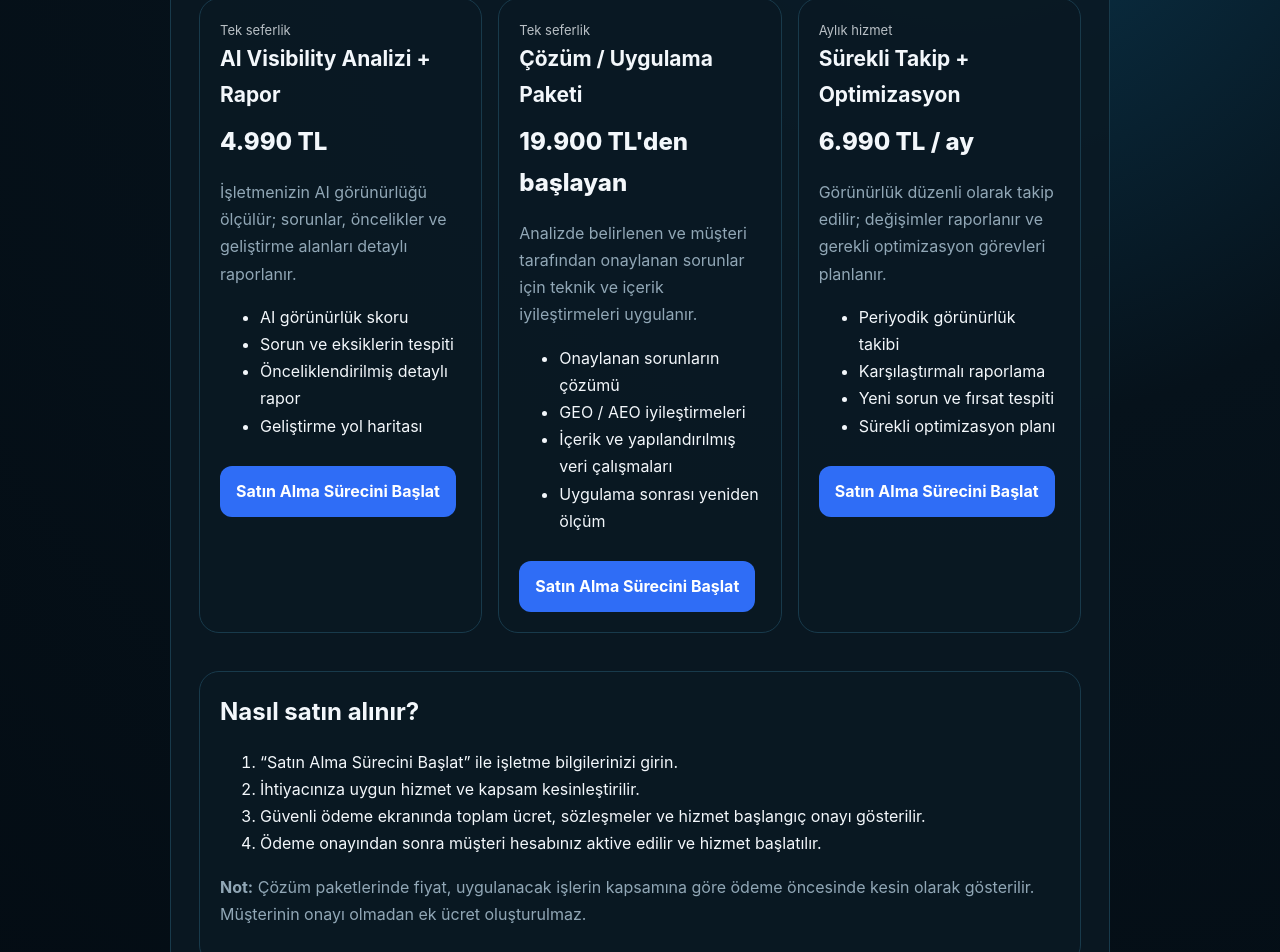
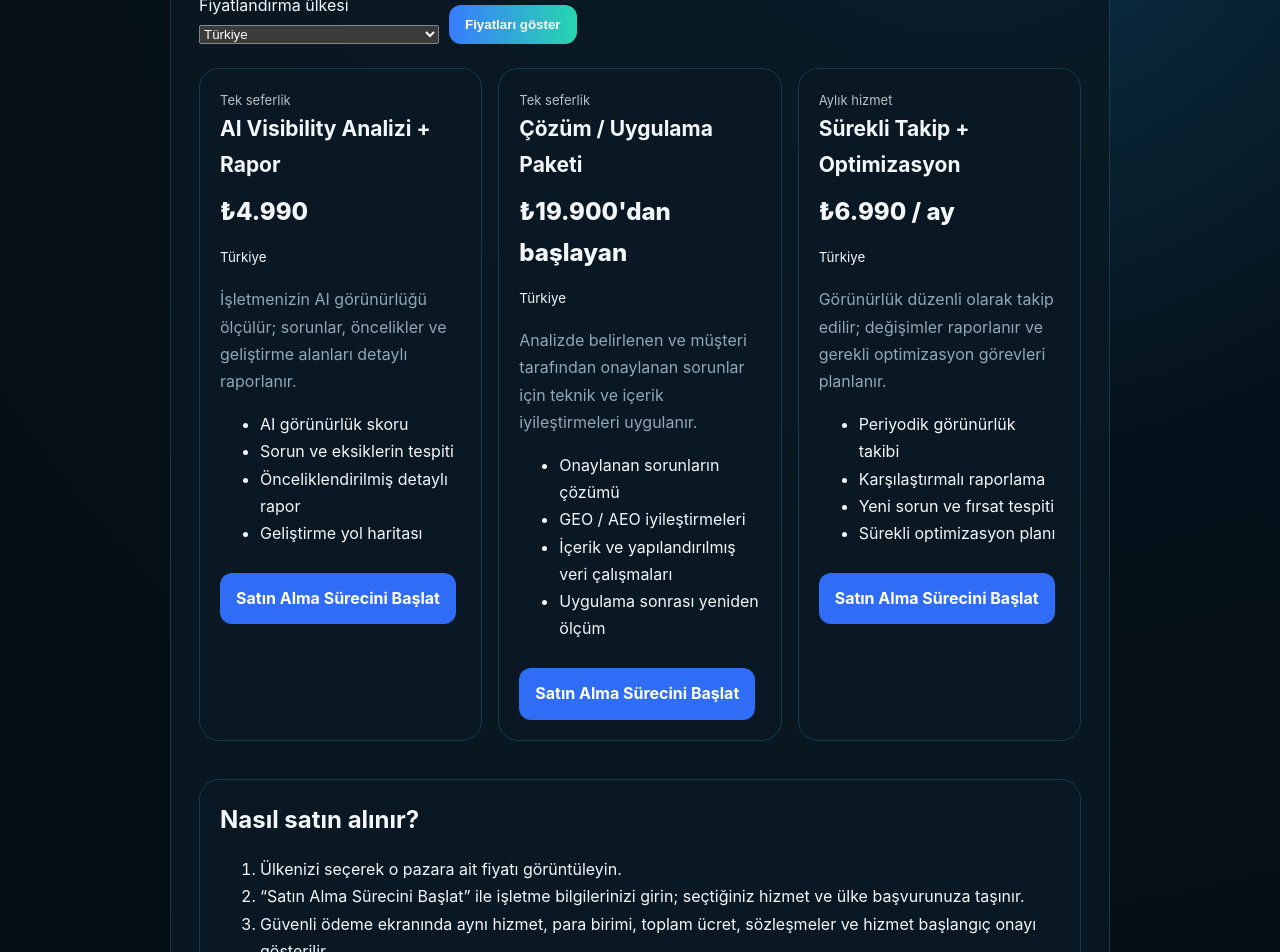
Before and after one commit to mehmetozan-5858/ai-visibility, a Next.js app: page /hizmetler in a window 1280 px wide. Shown: the part 220-1172 px from the top of the page. Built offline with nearby package versions, Linux system fonts and the light colour scheme.

Commit message:
Add country-aware international pricing to services

```diff
--- a/app/hizmetler/page.js
+++ b/app/hizmetler/page.js
@@ -1,46 +1,24 @@
 import Link from "next/link";
 import PublicPage from "../../components/PublicPage";
+import {servicePrice,formatMoney} from "../../lib/regional-pricing";
 
-export const metadata={title:"AI Visibility | Hizmetler ve Fiyatlar",description:"AI görünürlük analizi, GEO/AEO çözüm uygulama ve sürekli takip hizmetleri; kapsam ve başlangıç fiyatları."};
+export const metadata={title:"AI Visibility | Hizmetler ve Fiyatlar",description:"AI görünürlük analizi, GEO/AEO çözüm uygulama ve sürekli takip hizmetleri; ülkeye göre fiyatlandırma."};
 
 const packages=[
-  {code:"business-diagnosis",title:"AI Visibility Analizi + Rapor",price:"4.990 TL",type:"Tek seferlik",desc:"İşletmenizin AI görünürlüğü ölçülür; sorunlar, öncelikler ve geliştirme alanları detaylı raporlanır.",items:["AI görünürlük skoru","Sorun ve eksiklerin tespiti","Önceliklendirilmiş detaylı rapor","Geliştirme yol haritası"]},
-  {code:"business-solution",title:"Çözüm / Uygulama Paketi",price:"19.900 TL'den başlayan",type:"Tek seferlik",desc:"Analizde belirlenen ve müşteri tarafından onaylanan sorunlar için teknik ve içerik iyileştirmeleri uygulanır.",items:["Onaylanan sorunların çözümü","GEO / AEO iyileştirmeleri","İçerik ve yapılandırılmış veri çalışmaları","Uygulama sonrası yeniden ölçüm"]},
-  {code:"business-monitoring",title:"Sürekli Takip + Optimizasyon",price:"6.990 TL / ay",type:"Aylık hizmet",desc:"Görünürlük düzenli olarak takip edilir; değişimler raporlanır ve gerekli optimizasyon görevleri planlanır.",items:["Periyodik görünürlük takibi","Karşılaştırmalı raporlama","Yeni sorun ve fırsat tespiti","Sürekli optimizasyon planı"]}
+ {code:"business-diagnosis",title:"AI Visibility Analizi + Rapor",type:"Tek seferlik",desc:"İşletmenizin AI görünürlüğü ölçülür; sorunlar, öncelikler ve geliştirme alanları detaylı raporlanır.",items:["AI görünürlük skoru","Sorun ve eksiklerin tespiti","Önceliklendirilmiş detaylı rapor","Geliştirme yol haritası"]},
+ {code:"business-solution",title:"Çözüm / Uygulama Paketi",type:"Tek seferlik",desc:"Analizde belirlenen ve müşteri tarafından onaylanan sorunlar için teknik ve içerik iyileştirmeleri uygulanır.",items:["Onaylanan sorunların çözümü","GEO / AEO iyileştirmeleri","İçerik ve yapılandırılmış veri çalışmaları","Uygulama sonrası yeniden ölçüm"]},
+ {code:"business-monitoring",title:"Sürekli Takip + Optimizasyon",type:"Aylık hizmet",desc:"Görünürlük düzenli olarak takip edilir; değişimler raporlanır ve gerekli optimizasyon görevleri planlanır.",items:["Periyodik görünürlük takibi","Karşılaştırmalı raporlama","Yeni sorun ve fırsat tespiti","Sürekli optimizasyon planı"]}
 ];
-
-export default function Page(){return <PublicPage title="Hizmetler ve Fiyatlar" subtitle="Satın alabileceğiniz AI görünürlük, analiz ve iyileştirme hizmetleri. Tüm hizmetler dijital olarak sunulur.">
+const countries=["Türkiye","United Kingdom","United States","Germany","France","Italy","Spain","Netherlands","Belgium","Austria","Ireland","Portugal","Poland","Romania","Bulgaria","Greece","Sweden","Norway","Denmark","Finland","Switzerland","Canada","Australia","United Arab Emirates","Saudi Arabia","Qatar","Japan","South Korea","India","China","Brazil","Mexico","South Africa"];
+function display(service,country){const p=servicePrice({service,country,language:"tr"});const locale=p.currency==="TRY"?"tr-TR":p.currency==="GBP"?"en-GB":p.currency==="EUR"?"de-DE":"en-US";return formatMoney(p.amount,p.currency,locale)+(p.kind==="from"?"'dan başlayan":p.kind==="monthly"?" / ay":"")}
+export default async function Page({searchParams}){
+ const sp=await searchParams;const requested=String(sp?.country||"Türkiye");const country=countries.includes(requested)?requested:"Türkiye";
+ return <PublicPage title="Hizmetler ve Fiyatlar" subtitle="Ülkenizi seçin; fiyatlar ilgili pazarın para birimiyle gösterilir. Tüm hizmetler dijital olarak sunulur.">
+  <form method="get" style={{display:"flex",gap:10,alignItems:"end",flexWrap:"wrap",margin:"18px 0"}}><label style={{minWidth:240}}>Fiyatlandırma ülkesi<select name="country" defaultValue={country} style={{display:"block",width:"100%",marginTop:6}}>{countries.map(x=><option key={x}>{x}</option>)}</select></label><button type="submit">Fiyatları göster</button></form>
   <div style={{display:"grid",gridTemplateColumns:"repeat(auto-fit,minmax(240px,1fr))",gap:16,margin:"24px 0"}}>
-    {packages.map(p=><article className="panel" style={{padding:20}} key={p.title}>
-      <div style={{fontSize:13,opacity:.75}}>{p.type}</div>
-      <h2 style={{fontSize:21,marginBottom:8}}>{p.title}</h2>
-      <div style={{fontSize:24,fontWeight:800,margin:"10px 0"}}>{p.price}</div>
-      <p>{p.desc}</p>
-      <ul>{p.items.map(x=><li key={x}>{x}</li>)}</ul>
-      <Link href={`/yeni-musteri?service=${encodeURIComponent(p.code)}`} style={{display:"inline-block",marginTop:10,padding:"12px 16px",borderRadius:12,background:"#2f6df6",color:"white",textDecoration:"none",fontWeight:700}}>Satın Alma Sürecini Başlat</Link>
-    </article>)}
+   {packages.map(p=><article className="panel" style={{padding:20}} key={p.code}><div style={{fontSize:13,opacity:.75}}>{p.type}</div><h2 style={{fontSize:21,marginBottom:8}}>{p.title}</h2><div style={{fontSize:24,fontWeight:800,margin:"10px 0"}}>{display(p.code,country)}</div><small>{country}</small><p>{p.desc}</p><ul>{p.items.map(x=><li key={x}>{x}</li>)}</ul><Link href={`/yeni-musteri?service=${encodeURIComponent(p.code)}&country=${encodeURIComponent(country)}`} style={{display:"inline-block",marginTop:10,padding:"12px 16px",borderRadius:12,background:"#2f6df6",color:"white",textDecoration:"none",fontWeight:700}}>Satın Alma Sürecini Başlat</Link></article>)}
   </div>
-
-  <section className="panel" style={{padding:20,marginTop:18}}>
-    <h2>Nasıl satın alınır?</h2>
-    <ol>
-      <li>“Satın Alma Sürecini Başlat” ile işletme bilgilerinizi girin.</li>
-      <li>İhtiyacınıza uygun hizmet ve kapsam kesinleştirilir.</li>
-      <li>Güvenli ödeme ekranında toplam ücret, sözleşmeler ve hizmet başlangıç onayı gösterilir.</li>
-      <li>Ödeme onayından sonra müşteri hesabınız aktive edilir ve hizmet başlatılır.</li>
-    </ol>
-    <p><b>Not:</b> Çözüm paketlerinde fiyat, uygulanacak işlerin kapsamına göre ödeme öncesinde kesin olarak gösterilir. Müşterinin onayı olmadan ek ücret oluşturulmaz.</p>
-  </section>
-
-  <section className="panel" style={{padding:20,marginTop:18}}>
-    <h2>Ödeme öncesi yasal bilgiler</h2>
-    <p>Satın almadan önce hizmet kapsamını, iptal/iade koşullarını ve sözleşmeleri inceleyebilirsiniz.</p>
-    <div style={{display:"flex",gap:12,flexWrap:"wrap"}}>
-      <Link href="/mesafeli-hizmet-sozlesmesi">Mesafeli Hizmet Sözleşmesi</Link>
-      <Link href="/iptal-iade">İptal / İade Politikası</Link>
-      <Link href="/gizlilik">Gizlilik</Link>
-      <Link href="/kvkk">KVKK</Link>
-      <Link href="/iletisim">İletişim</Link>
-    </div>
-  </section>
-</PublicPage>}
+  <section className="panel" style={{padding:20,marginTop:18}}><h2>Nasıl satın alınır?</h2><ol><li>Ülkenizi seçerek o pazara ait fiyatı görüntüleyin.</li><li>“Satın Alma Sürecini Başlat” ile işletme bilgilerinizi girin; seçtiğiniz hizmet ve ülke başvurunuza taşınır.</li><li>Güvenli ödeme ekranında aynı hizmet, para birimi, toplam ücret, sözleşmeler ve hizmet başlangıç onayı gösterilir.</li><li>Ödeme onayından sonra müşteri hesabınız aktive edilir ve hizmet başlatılır.</li></ol><p><b>Not:</b> Çözüm paketlerinde fiyat uygulanacak işlerin kapsamına göre ödeme öncesinde kesinleştirilir. Müşterinin onayı olmadan ek ücret oluşturulmaz.</p></section>
+  <section className="panel" style={{padding:20,marginTop:18}}><h2>Ödeme öncesi yasal bilgiler</h2><div style={{display:"flex",gap:12,flexWrap:"wrap"}}><Link href="/mesafeli-hizmet-sozlesmesi">Mesafeli Hizmet Sözleşmesi</Link><Link href="/iptal-iade">İptal / İade Politikası</Link><Link href="/gizlilik">Gizlilik</Link><Link href="/kvkk">KVKK</Link><Link href="/iletisim">İletişim</Link></div></section>
+ </PublicPage>;
+}
```
